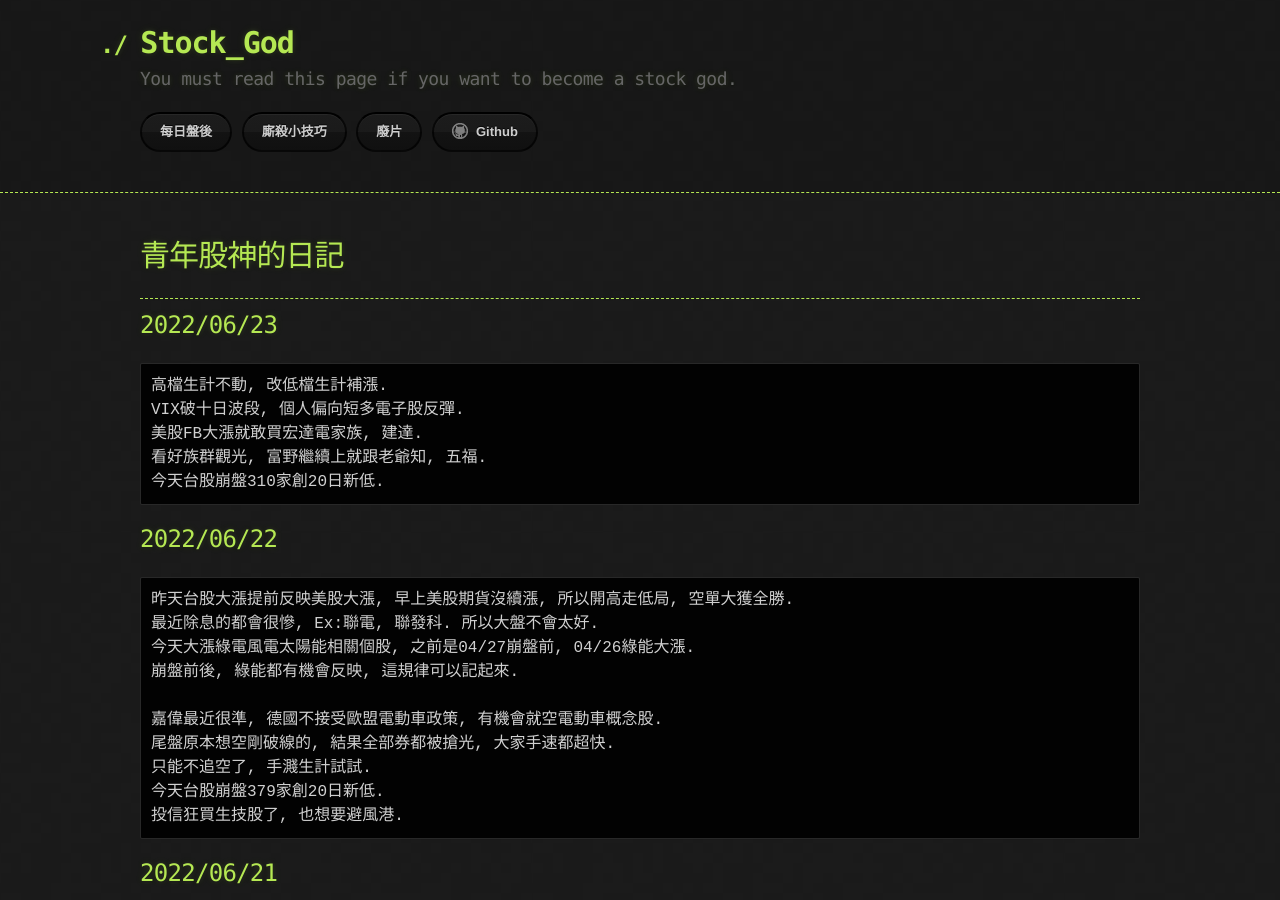
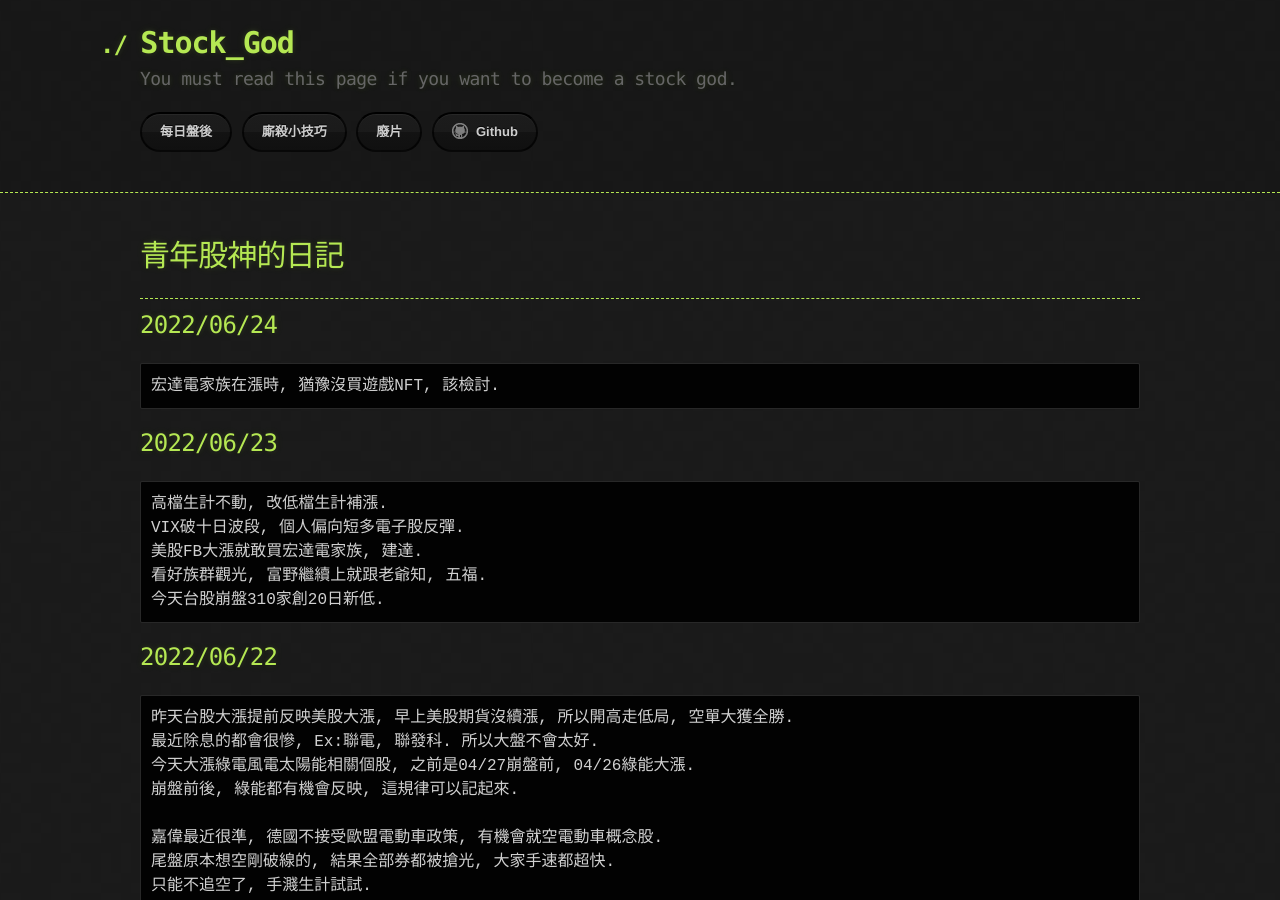
Before and after one commit to lepg5487/Stock_God, a Jekyll site: the page built from index.md, in a window 1280 px wide and 900 px high. Built offline with Jekyll 4.4.1, drawn with Linux system fonts in a browser that asks for light colours; our own code applies the rules of GitHub Pages for plain Markdown files.

Commit message:
Update index.md

````diff
--- a/index.md
+++ b/index.md
@@ -5,6 +5,11 @@ layout: testlayouts
 # 青年股神的日記
 
 ---
+
+## 2022/06/24
+```
+宏達電家族在漲時, 猶豫沒買遊戲NFT, 該檢討.
+```
 
 ## 2022/06/23
 ```
````
